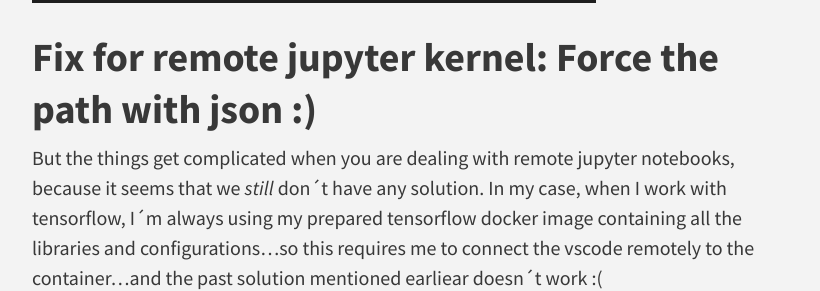
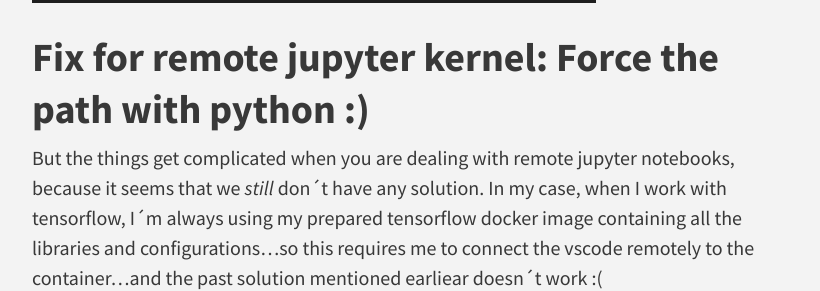
Before and after one commit to enriquecatala/enriquecatala.github.io, a Jekyll site: the page built from _posts/2021-03-02-remote jupyter notebook file root vscode.md, in a window 1280 px wide and 900 px high, scrolled down 1965 px. Shown: the part 228-519 px from the top of the window, without its empty margins (224-1044 px from the left). Built offline with Jekyll 4.4.1, drawn with Linux system fonts in a browser that asks for light colours; nearby versions of some CDN libraries; comment, search, counter and statistics services are not loaded.

Commit message:
typo fix

```diff
--- a/_posts/2021-03-02-remote jupyter notebook file root vscode.md
+++ b/_posts/2021-03-02-remote jupyter notebook file root vscode.md
@@ -38,7 +38,7 @@
 
 
 
-## Fix for remote jupyter kernel: Force the path with json :)
+## Fix for remote jupyter kernel: Force the path with python :)
 
 But the things get complicated when you are dealing with remote jupyter notebooks, because it seems that we _still_ don´t have any solution. In my case, when I work with tensorflow, I´m always using my prepared tensorflow docker image containing all the libraries and configurations...so this requires me to connect the vscode remotely to the container...and the past solution mentioned earliear doesn´t work :(
 
```
